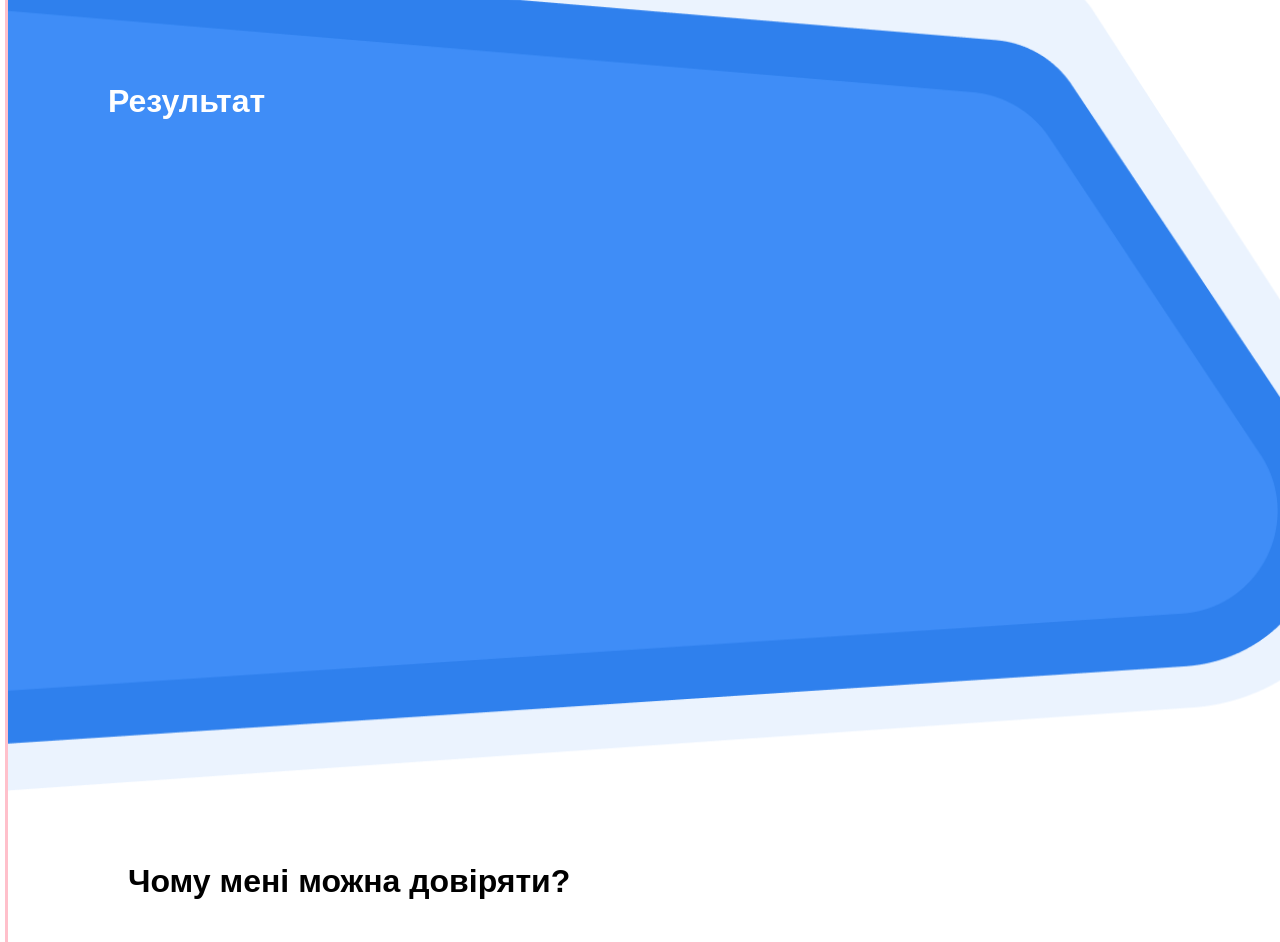
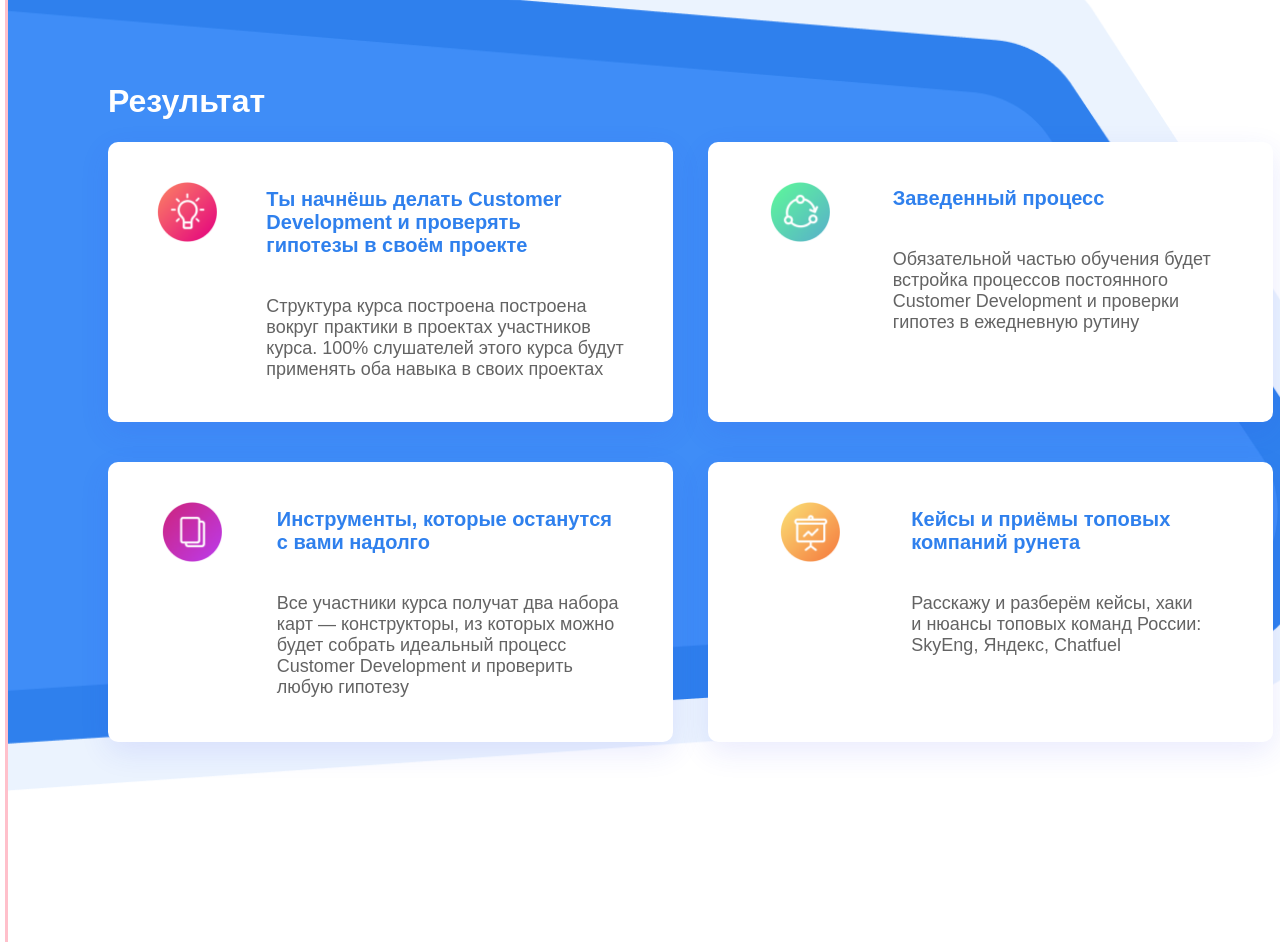
Before and after one commit to dkhabailuk/blue-project, a plain HTML site: page index.html in a window 1280 px wide. Shown: the part 726-1668 px from the top of the page. Drawn offline with Linux system fonts and the light colour scheme; a web font is replaced by a local one.

Commit message:
big work1

```diff
--- a/css/style.css
+++ b/css/style.css
@@ -270,7 +270,7 @@ footer{
     background: url(../img/r1.png) no-repeat;
     background-size:100%;
     width: 1370px;
-    height: 900px;
+    height: 1190px;
     padding-top: 80px;
 }
 .results-title{
@@ -284,12 +284,55 @@ padding-left: 100px;
     background: url(../img/r3.png) no-repeat;
     background-size:100%;
     width: 1320px;
-    height: 870px;
+    height: 1140px;
     padding-top: 40px;
 }
 .rectangle3{
     background: url(../img/r2.png) no-repeat;
     background-size:100%;
     width: 1270px;
-    height: 840px;
+    height: 1090px;
 }
+.blocks-results{
+    width: 565px;
+    height: 280px;
+    background-color: white;
+    border-radius: 10px;
+    display: flex;
+    justify-content: space-evenly;
+    box-shadow: 0px 10px 30px rgba(47, 55, 237, 0.1);
+}
+.results-four{
+    display: grid;
+    grid-template-rows: 280px 280px;
+    grid-template-columns: 565px 565px;
+    column-gap: 35px;
+    row-gap: 40px;
+    margin-left: 100px;
+}
+.about-results{
+    font-size: 20px;
+    font-weight: bold;
+  font-family: 'Montserrat', sans-serif;
+  color: #2F80ED;
+}
+.img-result{
+    padding-top: 40px;
+}
+.one-r{
+    padding-top: 10px;
+}
+.two-r{
+    padding-top:32px;
+}
+.three-r{
+    padding-top: 10px;
+}
+.four-r{
+    padding-top: 10px;
+}
+.text-about-results{
+    color: #636363;
+    font-size: 18px;
+    font-family: 'Montserrat', sans-serif;
+}
--- a/index.html
+++ b/index.html
@@ -17,11 +17,65 @@
                 <div class="rectangle2">
                     <div class="rectangle3">
                         <h1 class="results-title">Результат</h1>
-                        <div class="reults-four">
-                            <div class="blocks-results"></div>
-                            <div class="blocks-results"></div>
-                            <div class="blocks-results"></div>
-                            <div class="blocks-results"></div>
+                        <div class="results-four">
+                            <div class="blocks-results">
+                                <img src="img/image 2.png" width="60" height="60" class="img-result">
+                                <div class="text-results">
+                                    <h1 class="about-results one-r">
+                                        <br>Ты начнёшь делать Customer
+                                        <br>Development и проверять
+                                        <br>гипотезы в своём проекте
+                                    </h1>
+                                    <p class="text-about-results">
+                                        <br>Структура курса построена построена
+                                        <br>вокруг практики в проектах участников
+                                        <br>курса. 100% слушателей этого курса будут
+                                        <br>применять оба навыка в своих проектах
+                                    </p>
+                                </div>
+                            </div>
+                            <div class="blocks-results">
+                                <img src="img/image 2 (1).png" width="60" height="60" class="img-result">
+                                <div class="text-results">
+                                    <h1 class="about-results two-r">Заведенный процесс</h1>
+                                    <p class="text-about-results">
+                                        <br>Обязательной частью обучения будет
+                                        <br>встройка процессов постоянного
+                                        <br>Customer Development и проверки
+                                        <br>гипотез в ежедневную рутину
+                                    </p>
+                                </div>
+                            </div>
+                            <div class="blocks-results">
+                                <img src="img/image (1).png" width="60" height="60" class="img-result">
+                                <div class="text-results">
+                                    <h1 class="about-results three-r">
+                                        <br>Инструменты, которые останутся
+                                        <br>с вами надолго
+                                    </h1>
+                                    <p class="text-about-results">
+                                        <br>Все участники курса получат два набора
+                                        <br> карт — конструкторы, из которых можно
+                                        <br>будет собрать идеальный процесс
+                                        <br>Customer Development и проверить
+                                        <br>любую гипотезу
+                                    </p>
+                                </div>
+                            </div>
+                            <div class="blocks-results">
+                                <img src="img/image 2 (2).png" width="60" height="60" class="img-result">
+                                <div class="text-results">
+                                    <h1 class="about-results four-r">
+                                        <br>Кейсы и приёмы топовых
+                                        <br>компаний рунета
+                                    </h1>
+                                    <p class="text-about-results">
+                                        <br>Расскажу и разберём кейсы, хаки
+                                        <br>и нюансы топовых команд России:
+                                        <br>SkyEng, Яндекс, Chatfuel
+                                    </p>
+                                </div>
+                            </div>
                         </div>
                     </div>
                 </div>
```
Also changed, not shown: img/image (1).png (added), img/image 2 (1).png (added), img/image 2 (2).png (added), img/image 2.png (added).
